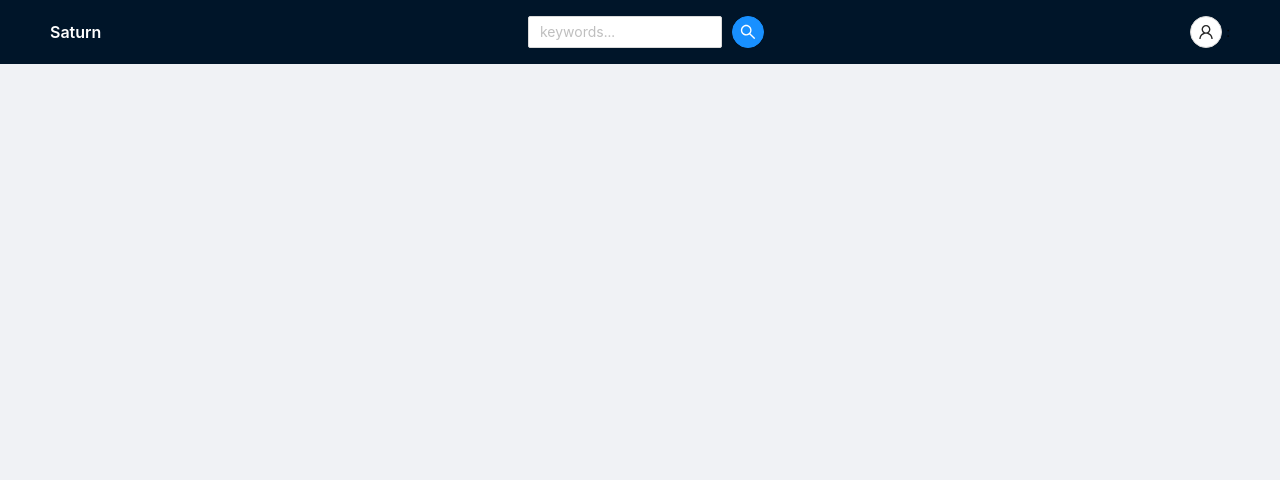
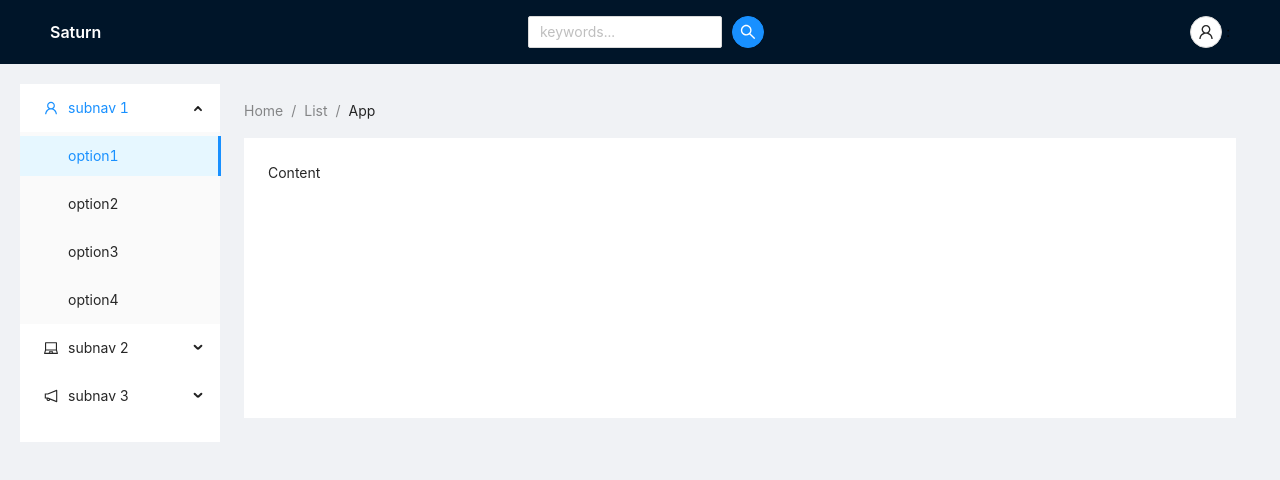
Before and after one commit to Uzumakizzy/Saturn_FE, a React (Create React App) app: page / in a window 1280 px wide. Shown: the top 480 px of the page. Built offline with nearby package versions, Linux system fonts and the light colour scheme.

Commit message:
Add AccountPage

```diff
--- a/src/App.js
+++ b/src/App.js
@@ -11,9 +11,9 @@ const TITLE = "Saturn";
 class App extends React.Component {
 
     state = {
-        authed: false,
+        authed: true,
         items: [],
-        currentPage: "Home"
+        currentPage: "Account"
     };
 
     componentDidMount = () => {
@@ -65,17 +65,17 @@ class App extends React.Component {
                     items={[
                         {
                             label: (
-                                <Button type='text'>
+                                <a>
                                     Login
-                                </Button>
+                                </a>
                             ),
                             key: '0',
                         },
                         {
                             label: (
-                                <Button type='text'>
+                                <a>
                                     Register
-                                </Button>
+                                </a>
                             ),
                             key: '1',
                         },
@@ -87,18 +87,18 @@ class App extends React.Component {
                 items={[
                     {
                         label: (
-                            <Button type='text' onClick={this.showAccountPage}>
+                            <a onClick={this.showAccountPage}>
                                 Account
-                            </Button>
+                            </a>
                         ),
                         key: '0',
                     },
                     {
                         label: (
                             // add post page here
-                            <Button type='text'>
+                            <a>
                                 Post Products
-                            </Button>
+                            </a>
                         ),
                         key: '1',
                     },
@@ -107,9 +107,9 @@ class App extends React.Component {
                     },
                     {
                         label: (
-                            <Button type='text' danger onClick={this.handleLogOut}>
+                            <a onClick={this.handleLogOut}>
                                 Log Out
-                            </Button>
+                            </a>
                         ),
                         key: '2',
                     },
@@ -136,7 +136,7 @@ class App extends React.Component {
                             </div>
                         </Col>
                         <Col>
-                            <Dropdown overlay={this.getUserMenu} >
+                            <Dropdown overlay={this.getUserMenu} arrow={{ pointAtCenter: true }} placement="bottomRight">
                                 <Button icon={<UserOutlined />} shape="circle" >
                                 </Button>
                             </Dropdown> :
@@ -147,7 +147,7 @@ class App extends React.Component {
                     <Content
                         style={{ height: "calc(100% - 64px)", margin: 20, overflow: "auto" }}
                     >
-                        {/* {this.renderContent()} */}
+                        {this.renderContent()}
                     </Content>
                 </Layout>
             </Layout>
--- a/src/components/AccountPage.js
+++ b/src/components/AccountPage.js
@@ -0,0 +1,76 @@
+import React from 'react';
+import { Layout, Menu, Breadcrumb } from 'antd';
+import { UserOutlined, LaptopOutlined, NotificationOutlined } from '@ant-design/icons';
+
+const { Content, Sider } = Layout;
+
+const items1 = ['1', '2', '3'].map((key) => ({
+    key,
+    label: `nav ${key}`,
+}));
+
+const items2 = [UserOutlined, LaptopOutlined, NotificationOutlined].map((icon, index) => {
+    const key = String(index + 1);
+    return {
+        key: `sub${key}`,
+        icon: React.createElement(icon),
+        label: `subnav ${key}`,
+        children: new Array(4).fill(null).map((_, j) => {
+            const subKey = index * 4 + j + 1;
+            return {
+                key: subKey,
+                label: `option${subKey}`,
+            };
+        }),
+    };
+});
+
+class AccountPage extends React.Component {
+
+    render = () => (
+        <>
+            <Layout>
+                <Sider width={200} className="site-layout-background">
+                    <Menu
+                        mode="inline"
+                        defaultSelectedKeys={['1']}
+                        defaultOpenKeys={['sub1']}
+                        style={{
+                            height: '100%',
+                            borderRight: 0,
+                        }}
+                        items={items2}
+                    />
+                </Sider>
+                <Layout
+                    style={{
+                        padding: '0 24px 24px',
+                    }}
+                >
+                    <Breadcrumb
+                        style={{
+                            margin: '16px 0',
+                        }}
+                    >
+                        <Breadcrumb.Item>Home</Breadcrumb.Item>
+                        <Breadcrumb.Item>List</Breadcrumb.Item>
+                        <Breadcrumb.Item>App</Breadcrumb.Item>
+                    </Breadcrumb>
+                    <Content
+                        className="site-layout-background"
+                        style={{
+                            padding: 24,
+                            margin: 0,
+                            minHeight: 280,
+                        }}
+                    >
+                        Content
+                    </Content>
+                </Layout>
+            </Layout>
+        </>
+    )
+
+}
+
+export default AccountPage;
--- a/src/index.css
+++ b/src/index.css
@@ -5,3 +5,20 @@
     display: flex;
     justify-content: center;
 }
+
+#components-layout-demo-top-side-2 .logo {
+    float: left;
+    width: 120px;
+    height: 31px;
+    margin: 16px 24px 16px 0;
+    background: rgba(255, 255, 255, 0.3);
+  }
+
+  .ant-row-rtl #components-layout-demo-top-side-2 .logo {
+    float: right;
+    margin: 16px 0 16px 24px;
+  }
+
+  .site-layout-background {
+    background: #fff;
+  }
```
